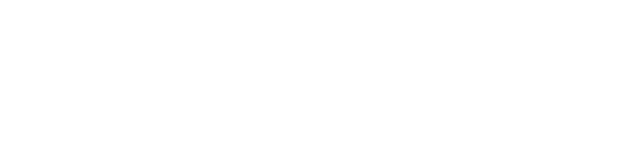
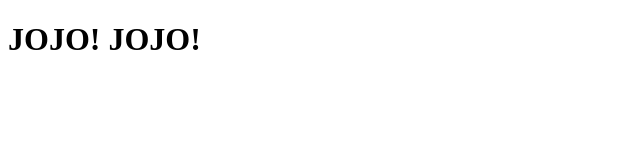
Before and after one commit to blade1435/sharezza-social, a plain HTML site: page index.html in a window 1280 px wide. Shown: the whole page, without its empty margins (0-640 px from the left). Drawn offline with Linux system fonts and the light colour scheme.

Commit message:
modif jojo

```diff
--- a/index.html
+++ b/index.html
@@ -2,9 +2,12 @@
 <html>
   <head>
     <meta charset="UTF-8">
-    <title>title</title>
+    <title>SHAREZZAWARLDOOOO</title>
   </head>
   <body>
+  	<h1>
+  		JOJO! JOJO!
+  	</h1>
 
   </body>
 </html>
```
